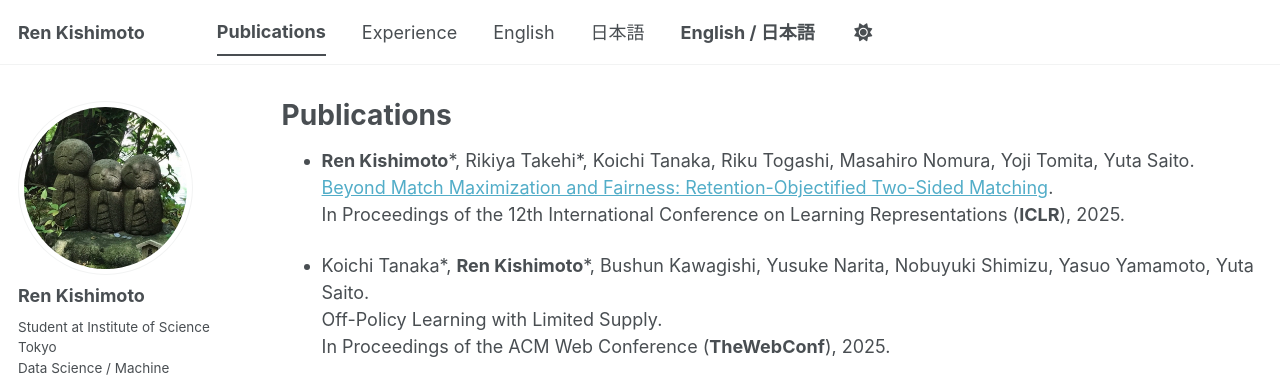
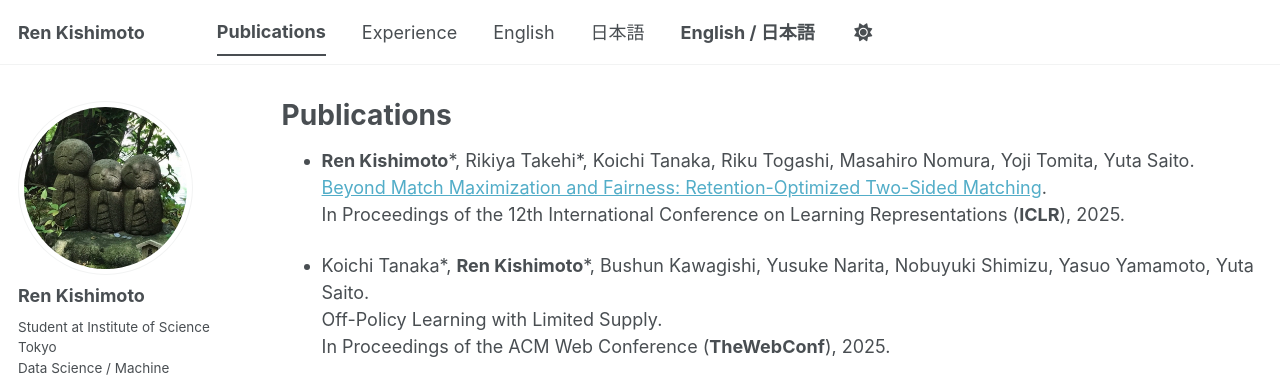
Before and after one commit to kishi6/kishi6.github.io, a Jekyll site: the page built from _pages/publications.md, in a window 1280 px wide and 1187 px high. Shown: the top 377 px of the window. Built offline with Jekyll 4.4.1, drawn with Linux system fonts in a browser that asks for light colours; some web fonts are replaced; a script bundle is joined from its source files by our own code; library files that are not in the unit come from our copies.

Commit message:
論文タイトル修正

```diff
--- a/_pages/publications.md
+++ b/_pages/publications.md
@@ -9,7 +9,7 @@ author_profile: true
 
 
 * **Ren Kishimoto**\*, Rikiya Takehi\*, Koichi Tanaka, Riku Togashi, Masahiro Nomura, Yoji Tomita, Yuta Saito.
-    <br>[Beyond Match Maximization and Fairness: Retention-Objectified Two-Sided Matching](https://openreview.net/forum?id=uN639w5J4A).
+    <br>[Beyond Match Maximization and Fairness: Retention-Optimized Two-Sided Matching](https://openreview.net/forum?id=uN639w5J4A).
     <br>In Proceedings of the 12th International Conference on Learning Representations (**ICLR**), 2025.
 
 * Koichi Tanaka\*, **Ren Kishimoto**\*, Bushun Kawagishi, Yusuke Narita, Nobuyuki Shimizu, Yasuo Yamamoto, Yuta Saito.
```
Also changed, not shown: en/experience.md (+1 -1 lines), en/publications.md (+1 -1 lines), ja/experience.md (+1 -1 lines), ja/publications.md (+1 -1 lines).
